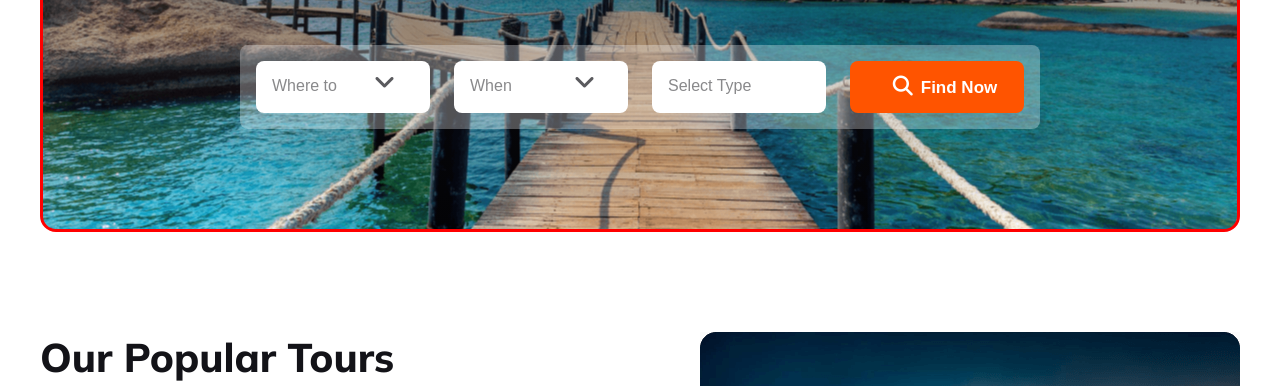
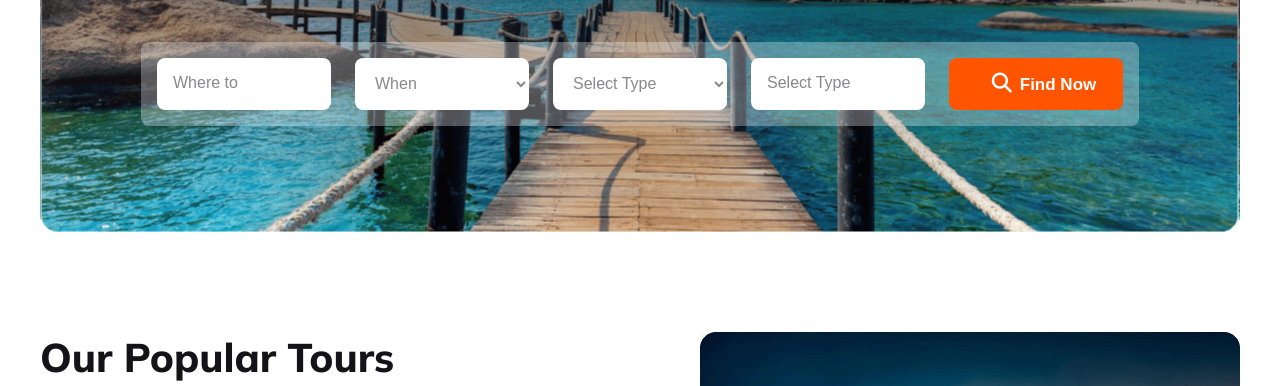
Before and after one commit to p1nk-p0tat0/B9A2, a plain HTML site: page index.html in a window 1280 px wide. Shown: the part 374-760 px from the top of the page. Drawn offline with Linux system fonts and the light colour scheme.

Commit message:
removed two icons to fix banner section positioning bug

```diff
--- a/index.html
+++ b/index.html
@@ -53,11 +53,18 @@
                 </div>
 
                 <div class="banner-menu">
-                    <input class="banner-menu-item"   type="search" id="" name="" value="" placeholder="Where to">
+                <input class="banner-menu-item"   type="search" id="" name="" value="" placeholder="Where to">
 
-                   <input  class="banner-menu-item " id="" name="select" value="" placeholder="When"><i class="fa-solid fa-angle-down" id="fa-1"></i>
+                <select id="When" class="banner-menu-item" name="options">
+                    <option value="" disabled selected>When</option>
+                </select>
 
-                    <input class="banner-menu-item"  id="" name="select" value="" placeholder="Select Type"><i class="fa-solid fa-angle-down" id="fa-2"></i>
+                <select id="select-type" class="banner-menu-item" name="options">
+                    <option value="" disabled selected>Select Type</option>
+                </select>
+
+
+                    <input class="banner-menu-item"  id="" name="select" value="" placeholder="Select Type">
                    <button style="font-size: 17px;"  class="banner-menu-item" id="banner-btn"><i class="fa-solid fa-magnifying-glass" id="fa-3"></i>Find Now</button>
 
 
--- a/style.css
+++ b/style.css
@@ -99,7 +99,7 @@ display: none;
     margin: 0 auto;
     border-radius: 16px;
     margin-top: 48px;
-    border: 3px solid red;
+
 }
 .banner {
     display: flex;
@@ -136,7 +136,6 @@ margin: 0 247px 48px;
     gap: 24px;
     border-radius: 8px;
     background: rgba(255, 255, 255, 0.30);
-    width: 800px;
     height: 84px;
     align-items: center;
     padding: 16px;
@@ -167,20 +166,12 @@ font-weight: 400;
 
 
 }
-#fa-1 {
-    color: #131318B2;
-    position: absolute;
-    right: 885px;
-    top: 445px;
-    font-size: 24px;
-}
-#fa-2 {
+#When, #select-type {
+color: rgba(19, 19, 24, 0.50);
+font-size: 16px;
+font-style: normal;
+font-weight: 400;
 
-    color: #131318B2;
-    position: absolute;
-    right: 685px;
-    top: 445px;
-    font-size: 24px;
 }
 
 #fa-3 {
@@ -307,6 +298,14 @@ margin-bottom: 48px;
 
 }
 
+.choose-your-destination-images-container div:hover {
+
+    transform: scale(1.1);
+    transition: transform 0.3s ease-in-out;
+    outline:5px solid  #FF5400;
+    border-radius: 16px;
+}
+
 .Maldives {
     grid-column: 1 / span 6;
     grid-row: 1/span 1;
@@ -322,12 +321,11 @@ margin-bottom: 48px;
     margin: 0;
     color: #FFF;
     text-align: center;
-
     font-size: 28px;
-
     font-weight: 800;
 
 }
+
 
 .Indonesia {
     grid-column: 7/ span 6;
```
